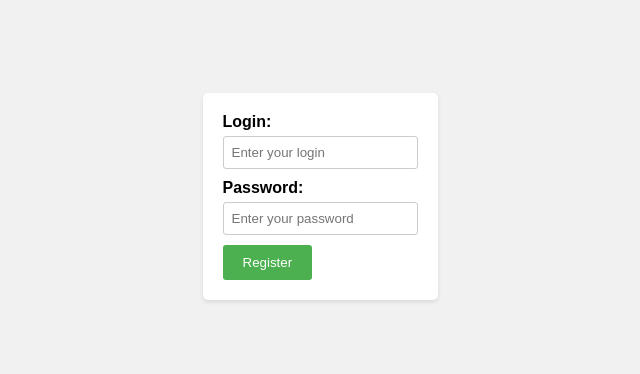
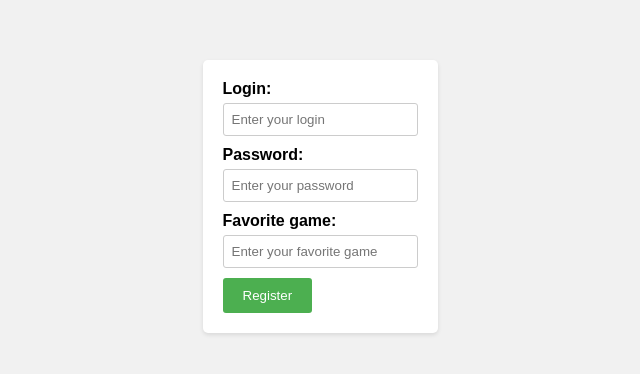
Before and after one commit to Leonid-Sarmatov/simple-registration-web-site, a plain HTML site: page index.html in a window 1280 px wide. Shown: the part 212-586 px from the top of the page, without its empty margins (320-960 px from the left). Drawn offline with Linux system fonts and the light colour scheme.

Commit message:
Update index.html

```diff
--- a/index.html
+++ b/index.html
@@ -86,6 +86,10 @@
       <label for="password">Password:</label>
       <input type="password" id="password" placeholder="Enter your password">
     </div>
+    <div class="input-group">
+      <label for="favorite game">Favorite game:</label>
+      <input type="text" id="favorite-game" placeholder="Enter your favorite game">
+    </div>
     <button class="button" onclick="registerUser()">Register</button>
   </div>
 </body>
```
